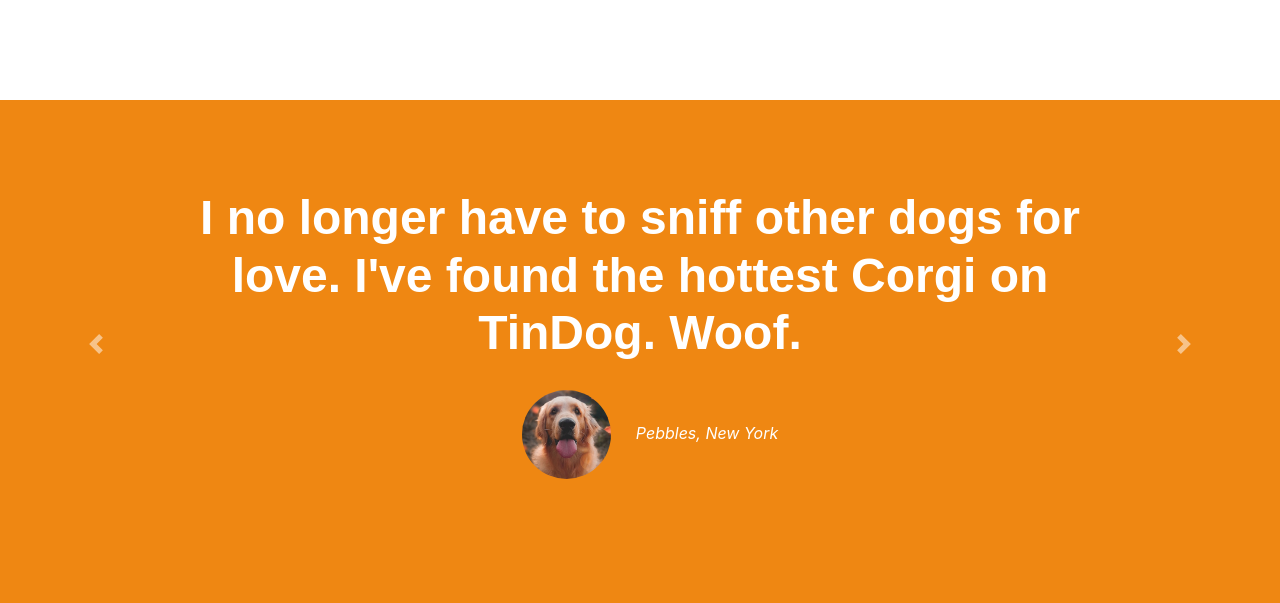
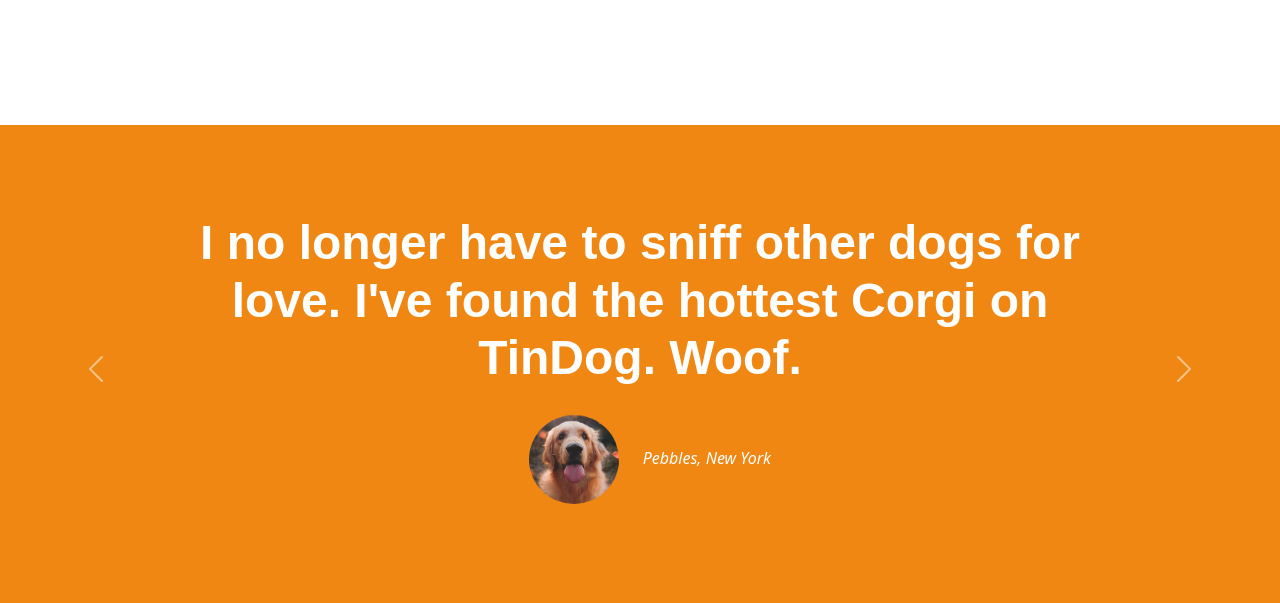
Before and after one commit to gurusaiprasadmg/TinDog, a plain HTML site: page index.html in a window 1280 px wide. Shown: the part 1002-1605 px from the top of the page. Drawn offline with nearby package versions, Linux system fonts and the light colour scheme.

Commit message:
fix carousel and replace bootstrap link {css}

```diff
--- a/css/styles.css
+++ b/css/styles.css
@@ -135,7 +135,7 @@ h2{
 
     .kukka{
       transform: rotate(30deg);
-      width: 55%;
+      width: 30%;
       position:absolute;
     }
     /* to ensure the website doesn't look wierd at smaller viewports and devices */
--- a/index.html
+++ b/index.html
@@ -4,14 +4,18 @@
 <head>
   <meta charset="utf-8">
   <title>TinDog</title>
-
-  <link rel="stylesheet" href="https://stackpath.bootstrapcdn.com/bootstrap/4.1.3/css/bootstrap.min.css" integrity="sha384-MCw98/SFnGE8fJT3GXwEOngsV7Zt27NXFoaoApmYm81iuXoPkFOJwJ8ERdknLPMO" crossorigin="anonymous">
+<!-- bootstrap css -->
+<link href="https://cdn.jsdelivr.net/npm/bootstrap@5.0.0-beta3/dist/css/bootstrap.min.css" rel="stylesheet" integrity="sha384-eOJMYsd53ii+scO/bJGFsiCZc+5NDVN2yr8+0RDqr0Ql0h+rP48ckxlpbzKgwra6" crossorigin="anonymous">
+<!-- bootstap js -->
   <script src="https://code.jquery.com/jquery-3.3.1.slim.min.js" integrity="sha384-q8i/X+965DzO0rT7abK41JStQIAqVgRVzpbzo5smXKp4YfRvH+8abtTE1Pi6jizo" crossorigin="anonymous"></script>
   <script src="https://cdnjs.cloudflare.com/ajax/libs/popper.js/1.14.3/umd/popper.min.js" integrity="sha384-ZMP7rVo3mIykV+2+9J3UJ46jBk0WLaUAdn689aCwoqbBJiSnjAK/l8WvCWPIPm49" crossorigin="anonymous"></script>
   <script src="https://stackpath.bootstrapcdn.com/bootstrap/4.1.3/js/bootstrap.min.js" integrity="sha384-ChfqqxuZUCnJSK3+MXmPNIyE6ZbWh2IMqE241rYiqJxyMiZ6OW/JmZQ5stwEULTy" crossorigin="anonymous"></script>
+<!-- google fonts -->
   <link rel="preconnect" href="https://fonts.gstatic.com">
   <link href="https://fonts.googleapis.com/css2?family=Montserrat:wght@900&family=Ubuntu:wght@700&display=swap" rel="stylesheet">
+<!-- css style sheet -->
   <link rel="stylesheet" href="css/styles.css">
+<!-- favicons -->``
   <script src="https://kit.fontawesome.com/78db653524.js" crossorigin="anonymous"></script>
 </head>
 
@@ -118,21 +122,20 @@
         </div>
         <div class="carousel-item">
           <h2 >My dog used to be so lonely, but with TinDog's help, they've found the love of their life. I think.</h2>
-          <img class="testikukka" src="images/lady-img.jpg" alt="lady-profile">
+          <img class="testimonial-kukka" src="images/lady-img.jpg" alt="lady-profile">
           <em>Beverly, Illinois</em>
         </div>
 
       </div>
-      <button id='testibuttons' class="carousel-control-prev" type="button" data-target="#carouselaa" data-slide="prev">
+      <button id='testibuttons' class="carousel-control-prev" type="button" data-target="#carousel" data-slide="prev">
         <span class="carousel-control-prev-icon" style='opacity: 1;'></span>
       </button>
-      <button id='testibuttons' class="carousel-control-next" type="button" data-target="#carouselaa" data-slide="next">
+      <button id='testibuttons' class="carousel-control-next" type="button" data-target="#carousel" data-slide="next">
         <span class="carousel-control-next-icon" style='opacity: 1;'></span>
 
       </button>
 
     </div>
-
 
   </section>
 
```
